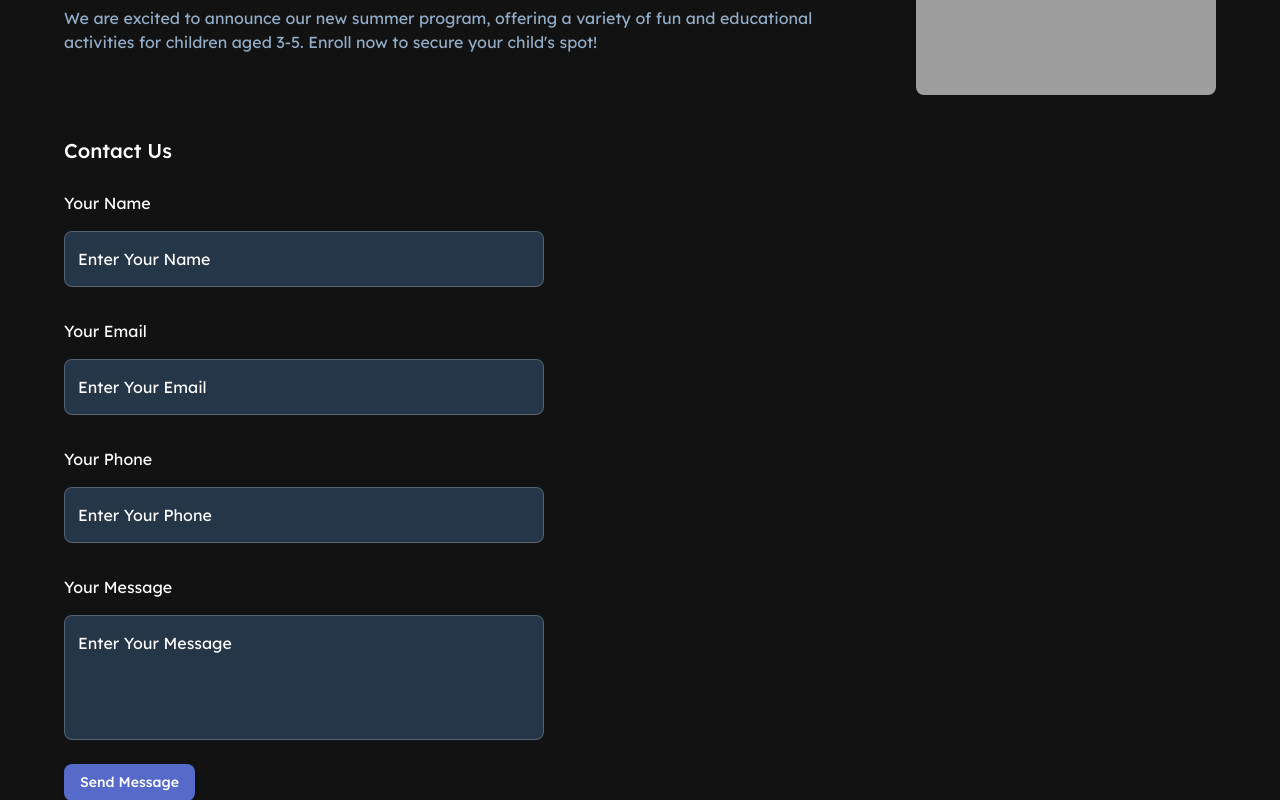
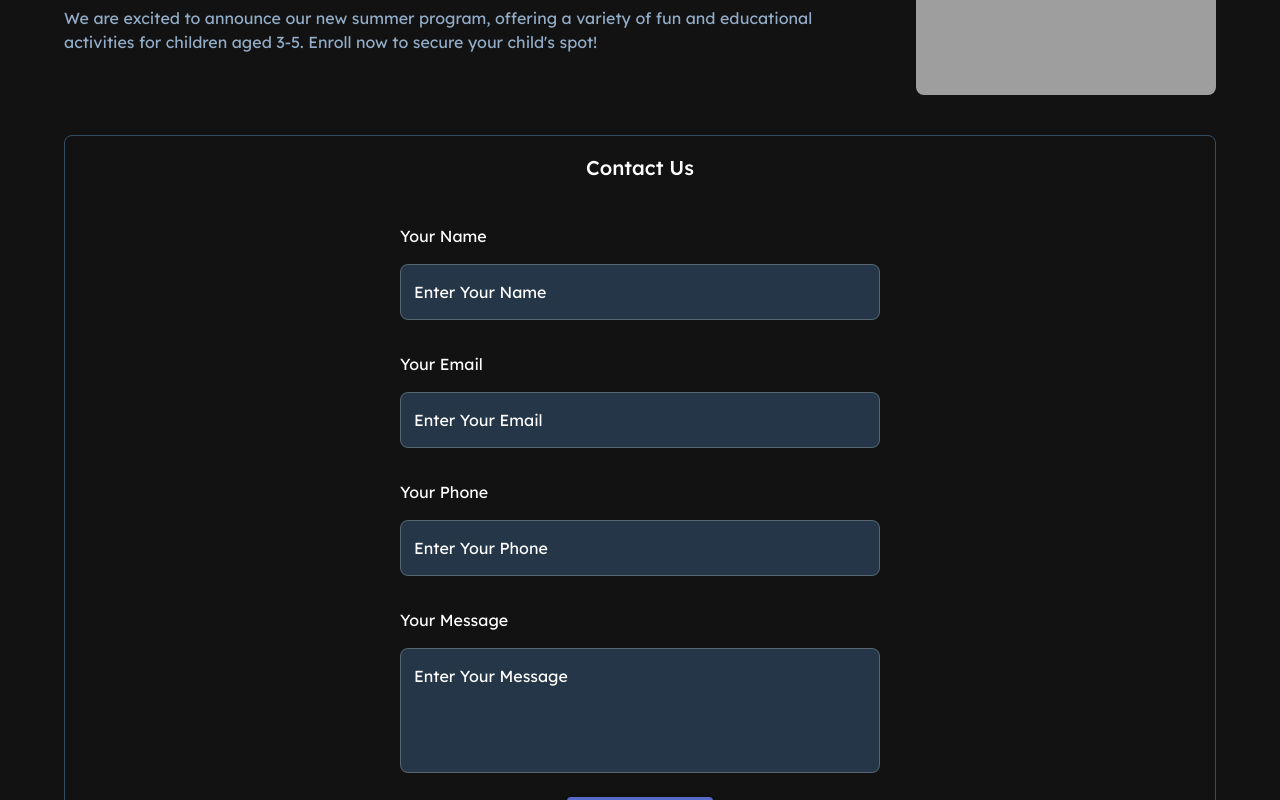
Before and after one commit to LakshyaRathore-252/Sabaki-Hillsview-Kinder-Garden, a React (Vite) app: page / in a window 1280 px wide. Shown: the part 1920-2720 px from the top of the page. Built offline with nearby package versions, Linux system fonts and the light colour scheme; grey boxes are pictures that could not be loaded.

Commit message:
align center contact form

```diff
--- a/src/components/Home/Contact/ContactForm.jsx
+++ b/src/components/Home/Contact/ContactForm.jsx
@@ -17,10 +17,17 @@ const ContactForm = () => {
             }}
         >
             {({ handleSubmit }) => (
-                <Form onSubmit={handleSubmit}>
+                <Form onSubmit={handleSubmit} style={{
+                    width: "100%",
+                    display: "flex",
+                    flexDirection: "column",
+                    alignItems: "center",
+                    borderRadius: "8px",
+                    border: `1px solid ${theme.palette.secondary.cardborder}`,
+                }}>
                     <Typography
                         variant="h6"
-                        sx={{ color: theme.palette.primary.contrastText, mb: 2 }}
+                        sx={{ color: theme.palette.primary.contrastText, mb: 2 , mt:2 }}
                     >
                         Contact Us
                     </Typography>
@@ -43,6 +50,12 @@ const ContactForm = () => {
                             backgroundColor: `${theme.palette.primary.Mbtn}`,
                             color: `${theme.palette.primary.contrastText}`,
                             textTransform: "none",
+                            padding: "0.75rem 1.5rem",
+                            mb: 2,
+                            borderRadius: "4px",
+                            "&:hover": {
+                                backgroundColor: `${theme.palette.primary.btnHover}`,
+                            }
                         }}
                     >
                         Send Message
--- a/src/components/Home/Contact/CutomTextField.jsx
+++ b/src/components/Home/Contact/CutomTextField.jsx
@@ -8,7 +8,7 @@ const CustomTextField = ({ placeholder, multiline = false, name }) => {
     const [field, meta] = useField(name); // connect with Formik
 
     return (
-        <Box sx={{ display: "flex", flexDirection: "column", mt: "1.5rem" }}>
+        <Box sx={{ display: "flex", flexDirection: "column", mt: "1.5rem"  , width:"100%" , maxWidth:"480px"}}>
             <label
                 style={{
                     color: theme.palette.primary.contrastText,
--- a/src/components/Home/Home.jsx
+++ b/src/components/Home/Home.jsx
@@ -94,7 +94,9 @@ const Home = () => {
         </Box>
 
         {/* Contact Us Form */}
-        <Box sx={{ marginTop: "2.5rem", }}>
+        <Box sx={{
+          marginTop: "2.5rem",
+        }}>
           <ContactForm />
         </Box>
 
```
